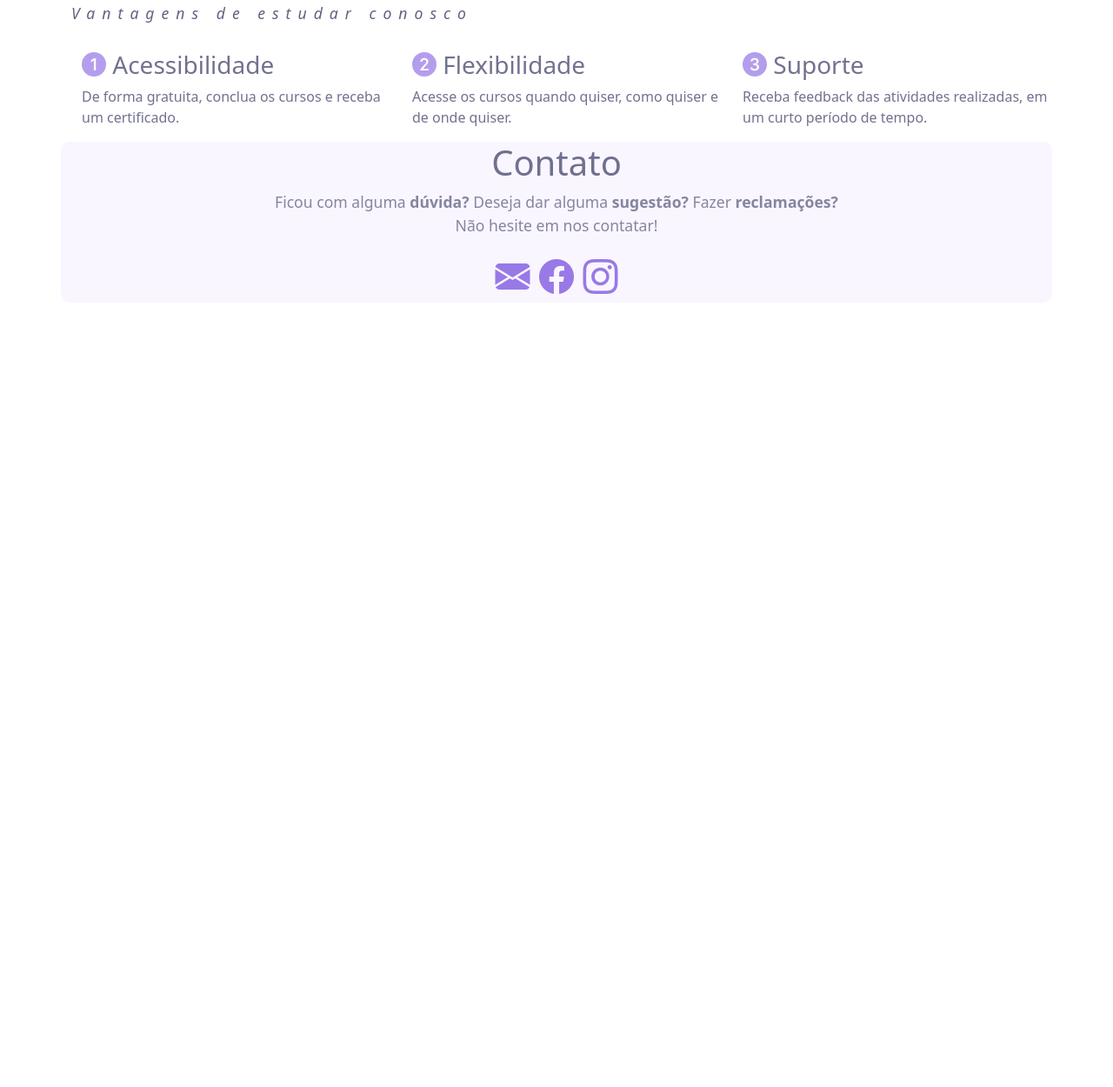
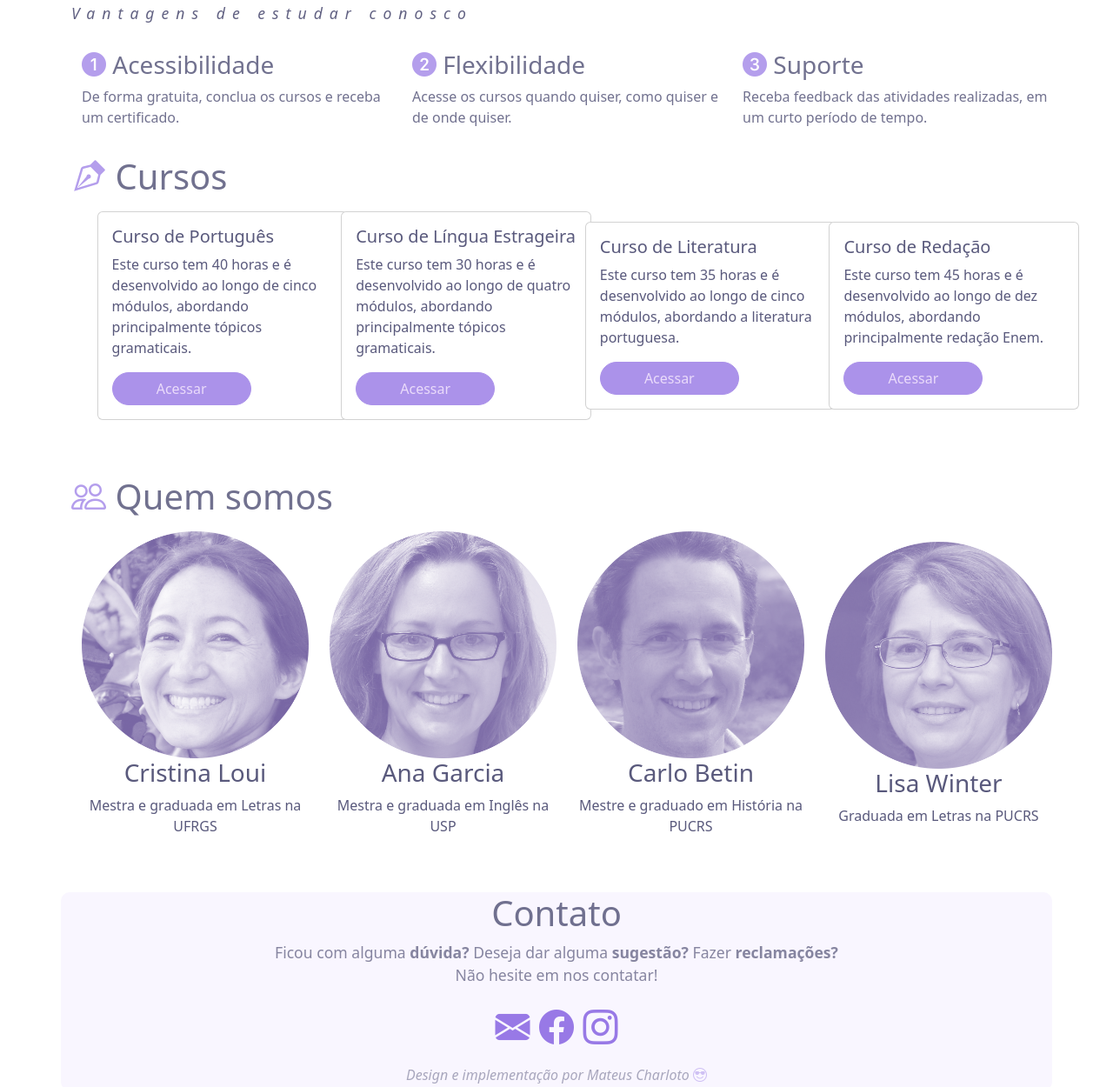
Before and after one commit to mateusfch/site-ProjetoEnem, a plain HTML site: page index.html in a window 1280 px wide. Shown: the part 697-1947 px from the top of the page at 87% size. Before the commit the page ends 1045 px from the top, so only its background shows below. Drawn offline with nearby package versions, Linux system fonts and the light colour scheme.

Commit message:
atualizacoes

```diff
--- a/index.html
+++ b/index.html
@@ -1,10 +1,9 @@
 <!DOCTYPE html>
-<html lang="en">
+<html lang="pt-BR">
   <head>
     <meta charset="UTF-8" />
     <meta http-equiv="X-UA-Compatible" content="IE=edge" />
     <meta name="viewport" content="width=device-width, initial-scale=1.0" />
-
     <link
       href="https://cdn.jsdelivr.net/npm/bootstrap@5.3.0-alpha1/dist/css/bootstrap.min.css"
       rel="stylesheet"
@@ -17,16 +16,19 @@
     />
 
     <link rel="stylesheet" href="style.css" />
-    <title>Document</title>
+    <title>Projeto Enem</title>
   </head>
   <body>
     <header class="cabecalho">
+
       <img class="cabecalho-imagem" src="logo.png" alt="Logo do Projeto" />
       <nav class="cabecalho-menu">
+
+
         <a class="cabecalho-menu-item" href="#">Início</a>
-        <a class="cabecalho-menu-item" href="#">Cursos</a>
-        <a class="cabecalho-menu-item" href="#">Contato</a>
-        <a class="cabecalho-menu-item" href="#">Sobre nós</a>
+        <a class="cabecalho-menu-item" href="#cursos">Cursos</a>
+        <a class="cabecalho-menu-item" href="#quemsomos">Quem somos</a>
+        <a class="cabecalho-menu-item" href="#footer">Contato</a>
       </nav>
     </header>
 
@@ -87,6 +89,89 @@
       </div>
     </div>
 
+    <!-- CURSOS cards -->
+    <div class="container" id="cursos">
+      <h1 id="titulo-cursos"><i class="bi bi-vector-pen"></i> Cursos</h1>
+      <div class="row justify-content-center" id="minicards">
+        <div class="col-md-3 col-sm-12">
+          <div class="card" style="width: 18rem">
+            <div class="card-body">
+              <h5 class="card-title">Curso de Português</h5>
+              <p class="card-text">
+                Este curso tem 40 horas e é desenvolvido ao longo de cinco
+                módulos, abordando principalmente tópicos gramaticais.
+              </p>
+              <a href="#cursos" class="btn btn-primary">Acessar</a>
+            </div>
+          </div>
+        </div>
+        <div class="col-md-3 col-sm-12">
+          <div class="card" style="width: 18rem">
+            <!-- <img src="..." class="card-img-top" alt="..." /> -->
+            <div class="card-body">
+              <h5 class="card-title">Curso de Língua Estrageira</h5>
+              <p class="card-text">
+                Este curso tem 30 horas e é desenvolvido ao longo de quatro
+                módulos, abordando principalmente tópicos gramaticais.
+              </p>
+              <a href="#cursos" class="btn btn-primary">Acessar</a>
+            </div>
+          </div>
+        </div>
+        <div class="col-md-3 col-sm-12">
+          <div class="card" style="width: 18rem">
+            <!-- <img src="..." class="card-img-top" alt="..." /> -->
+            <div class="card-body">
+              <h5 class="card-title">Curso de Literatura</h5>
+              <p class="card-text">
+                Este curso tem 35 horas e é desenvolvido ao longo de cinco
+                módulos, abordando a literatura portuguesa.
+              </p>
+              <a href="#cursos" class="btn btn-primary">Acessar</a>
+            </div>
+          </div>
+        </div>
+        <div class="col-md-3 col-sm-12">
+          <div class="card" style="width: 18rem">
+            <!-- <img src="..." class="card-img-top" alt="..." /> -->
+            <div class="card-body">
+              <h5 class="card-title">Curso de Redação</h5>
+              <p class="card-text">
+                Este curso tem 45 horas e é desenvolvido ao longo de dez
+                módulos, abordando principalmente redação Enem.
+              </p>
+              <a href="#cursos" class="btn btn-primary">Acessar</a>
+            </div>
+          </div>
+        </div>
+      </div>
+    </div>
+    <!-- Quem somos -->
+    <div class="container" id="quemsomos">
+      <h1 id="titulo-quemsomos"><i class="bi bi-people"></i> Quem somos</h1>
+      <div class="row align-items-center" id="pessoas">
+        <div class="col-md-3 col-sm-12">
+          <img class="img-fluid" src="/assets/port.png" />
+          <h3 class="nome-prof">Cristina Loui</h3>
+          <p class="descricao-prof">Mestra e graduada em Letras na UFRGS</p>
+        </div>
+        <div class="col-md-3 col-sm-12">
+          <img class="img-fluid" src="/assets/ing.png" />
+          <h3 class="nome-prof">Ana Garcia</h3>
+          <p class="descricao-prof">Mestra e graduada em Inglês na USP</p>
+        </div>
+        <div class="col-md-3 col-sm-12">
+          <img class="img-fluid" src="/assets/lit.png" />
+          <h3 class="nome-prof">Carlo Betin</h3>
+          <p class="descricao-prof">Mestre e graduado em História na PUCRS</p>
+        </div>
+        <div class="col-md-3 col-sm-12">
+          <img class="img-fluid" src="/assets/red.png" />
+          <h3 class="nome-prof">Lisa Winter</h3>
+          <p class="descricao-prof">Graduada em Letras na PUCRS</p>
+        </div>
+      </div>
+    </div>
     <div class="container" id="footer">
       <h1 id="titulo-contato">Contato</h1>
       <p id="contato-texto">
@@ -99,6 +184,10 @@
         <i class="bi bi-facebook"> </i>
         <i class="bi bi-instagram"> </i>
       </div>
+      <h6 id="texto-creditos"><i>Design e implementação por Mateus Charloto <i class="bi bi-emoji-sunglasses"></i>
+      </h6>
+    </div>
+
     </div>
   </body>
 </html>
--- a/style.css
+++ b/style.css
@@ -160,3 +160,60 @@ p#contato-texto {
   font-size: 1.1rem;
   text-align: center;
 }
+
+.container#cursos {
+  display: flex;
+  flex-direction: column;
+  background-color: white;
+  padding-top: 1rem;
+}
+
+.row#minicards {
+  display: flex;
+  align-items: center;
+  justify-content: center;
+  padding-top: 0.5rem;
+  padding-left: 1.1rem;
+  padding-bottom: 3rem;
+}
+h1#titulo-cursos {
+  text-align: left;
+  color: #59597c;
+  opacity: 85%;
+}
+
+.row#pessoas {
+  text-align: center;
+  padding-top: 0.5rem;
+  padding-bottom: 3rem;
+  display: flex;
+  flex-direction: row;
+  justify-content: center;
+  align-items: center;
+}
+
+h3.nome-prof,
+p.descricao-prof,
+h5.card-title,
+p.card-text {
+  color: #59597c;
+}
+
+.container#quemsomos {
+  display: flex;
+  flex-direction: column;
+  padding-top: 1rem;
+}
+
+h1#titulo-quemsomos {
+  text-align: left;
+  color: #59597c;
+  opacity: 85%;
+}
+
+h6#texto-creditos {
+  text-align: center;
+  color: #59597c;
+  padding-top: 1rem;
+  opacity: 50%;
+}
```
Also changed, not shown: assets/ing.png (added), assets/lit.png (added), assets/port.png (added), assets/red.png (added).
